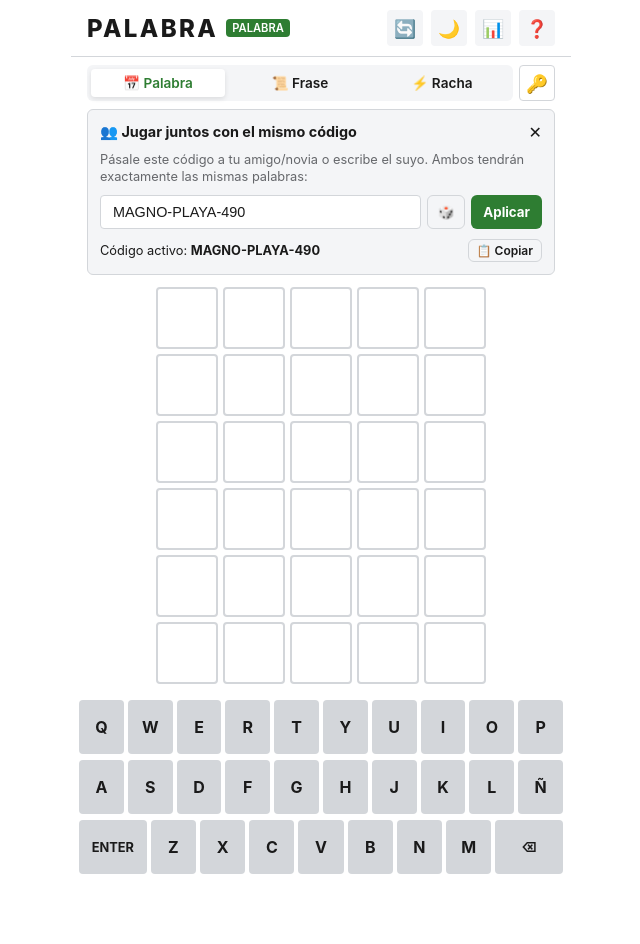
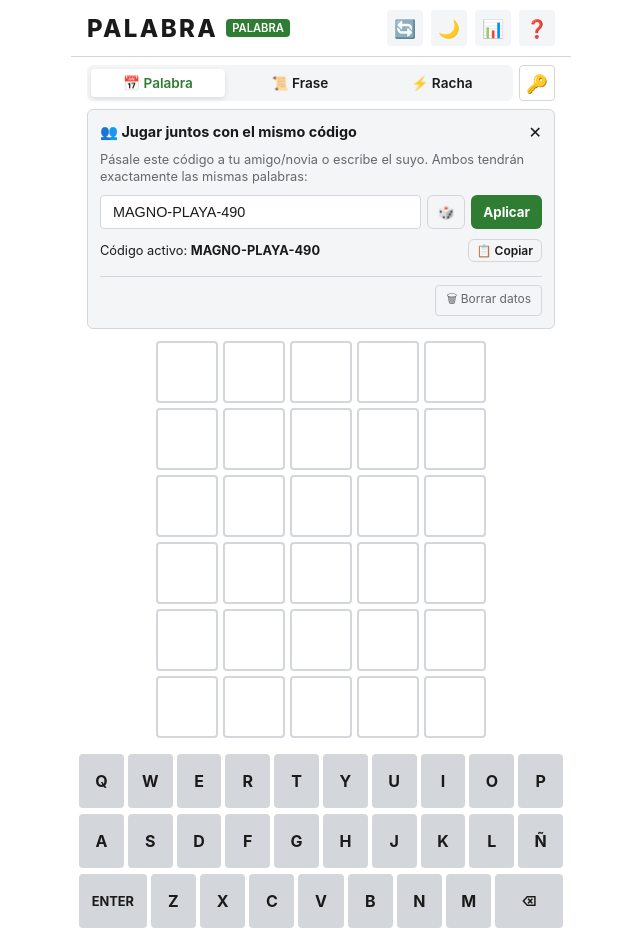
Before and after one commit to fcomovaz/my-wordle, a React (Vite) app: page / in a window 1280 px wide. Both pictures are taken after a click on the button "Código compartido con amigos". Shown: the whole page, without its empty margins (319-959 px from the left). Before the commit the page ends 890 px from the top, so only its background shows below. Built offline with nearby package versions, Linux system fonts and the light colour scheme.

Commit message:
feat: botón borrar datos en panel de semilla con confirmación y reload

```diff
--- a/src/components/ModeSelector.tsx
+++ b/src/components/ModeSelector.tsx
@@ -1,4 +1,4 @@
-import React, { useState } from 'react';
+import React, { useState, useCallback } from 'react';
 import { GameMode } from '../types';
 import { generateRandomCode } from '../lib/seed';
 
@@ -22,6 +22,16 @@ export const ModeSelector: React.FC<ModeSelectorProps> = ({
   const [showSeedPanel, setShowSeedPanel] = useState(false);
   const [inputCode, setInputCode] = useState(sharedCode);
   const [copied, setCopied] = useState(false);
+  const [confirmReset, setConfirmReset] = useState(false);
+
+  const handleReset = useCallback(() => {
+    if (!confirmReset) {
+      setConfirmReset(true);
+      return;
+    }
+    localStorage.clear();
+    window.location.reload();
+  }, [confirmReset]);
 
   const handleApply = (e: React.FormEvent) => {
     e.preventDefault();
@@ -197,6 +207,33 @@ export const ModeSelector: React.FC<ModeSelectorProps> = ({
               )}
             </div>
           </div>
+
+          {/* Separador y botón de reset */}
+          <div
+            style={{
+              borderTop: '1px solid var(--border-color)',
+              paddingTop: 8,
+              marginTop: 4,
+              display: 'flex',
+              justifyContent: 'flex-end',
+            }}
+          >
+            <button
+              type="button"
+              onClick={handleReset}
+              style={{
+                padding: '4px 10px',
+                fontSize: '0.75rem',
+                color: confirmReset ? '#fff' : 'var(--text-secondary)',
+                background: confirmReset ? '#c0392b' : 'transparent',
+                border: confirmReset ? '1px solid #c0392b' : '1px solid var(--border-color)',
+                borderRadius: 'var(--radius-sm)',
+                cursor: 'pointer',
+              }}
+            >
+              {confirmReset ? '¿Seguro? Se borran todos los datos' : '🗑 Borrar datos'}
+            </button>
+          </div>
         </div>
       )}
     </div>
```
